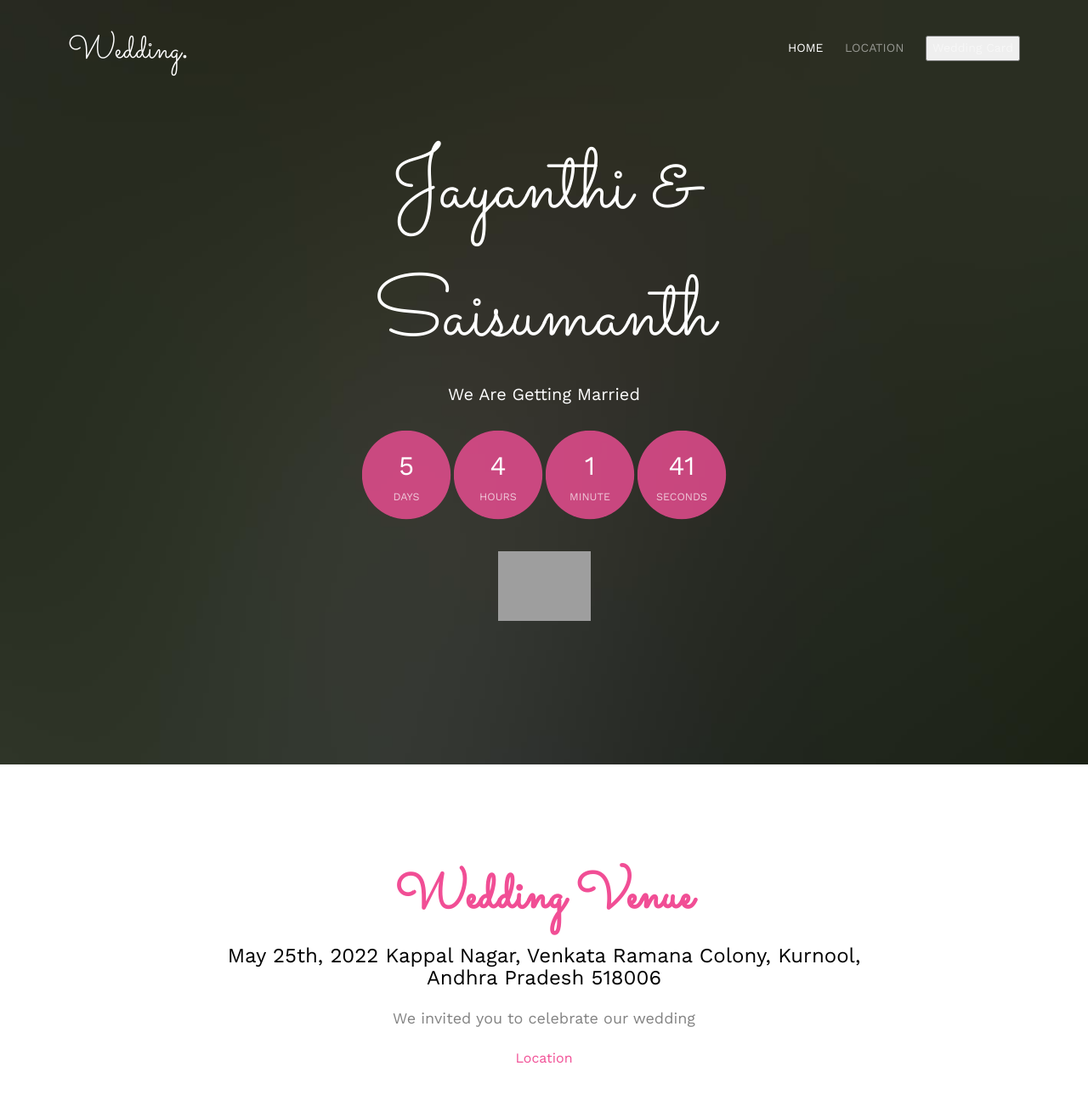
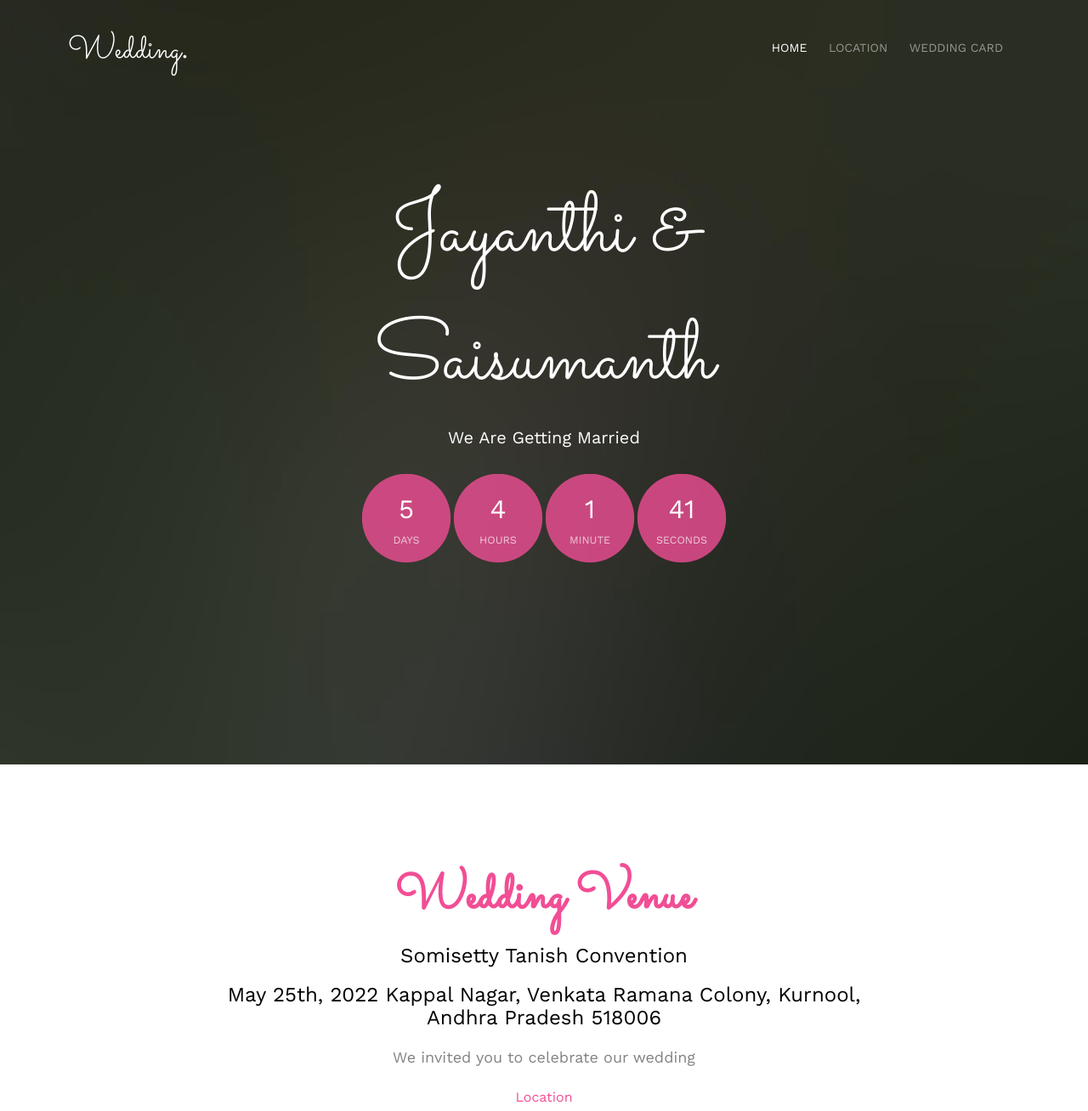
Before and after one commit to saijaya1642/jayawedssai, a website: page public/index.html in a window 1280 px wide. Shown: the top 1308 px of the page at 85% size. Drawn offline with nearby package versions, Linux system fonts and the light colour scheme; grey boxes are pictures that could not be loaded; a script that the page names is missing; files whose address does not match are found by name.

Commit message:
Update index.html

```diff
--- a/public/index.html
+++ b/public/index.html
@@ -92,7 +92,7 @@
 
 						</li>
 						<li><a href="Card.pdf" >
-							<button id="inviteButton type="button">Wedding Card</button>
+							Wedding Card</li>
 						<!---<li class="has-dropdown">
 							<a href="gallery.html">Gallery</a>
 							<ul class="dropdown">
@@ -123,7 +123,7 @@
 							<h1>Jayanthi & Saisumanth</h1>
 							<h2>We Are Getting Married</h2>
 							<div class="simply-countdown simply-countdown-one"></div>
-							<p><a href="https://www.addevent.com/event/jy13514784" title="" target="_blank"><img src="https://cdn.addevent.com/libs/imgs/icon-emd-rsvp-t5.png" alt="" width="109" border="0"></a></body></p>
+							<!--<p><a href="https://www.addevent.com/event/jy13514784" title="" target="_blank"><img src="https://cdn.addevent.com/libs/imgs/icon-emd-rsvp-t5.png" alt="" width="109" border="0"></a></body></p>-->
 						</div>
 					</div>
 				</div>
@@ -136,6 +136,7 @@
 			<div class="row">
 				<div class="col-md-8 col-md-offset-2 text-center fh5co-heading animate-box">
 					<h2>Wedding Venue</h2>
+					<h3>Somisetty Tanish Convention</h3>
 					<h3>May 25th, 2022 Kappal Nagar, Venkata Ramana Colony, Kurnool, Andhra Pradesh 518006</h3>
 					<p>We invited you to celebrate our wedding</p>
 					<a href="https://www.google.com/maps/place/Somisetty+Tanish+Convention/@15.8393457,78.0260384,17.73z/data=!4m12!1m6!3m5!1s0x3bb5e74ef05bc5c9:0x8e9bbe8137eb6115!2sSomisetty+Tanish+Convention!8m2!3d15.8392926!4d78.0271815!3m4!1s0x3bb5e74ef05bc5c9:0x8e9bbe8137eb6115!8m2!3d15.8392926!4d78.0271815" target="_blank">Location</a>
```
